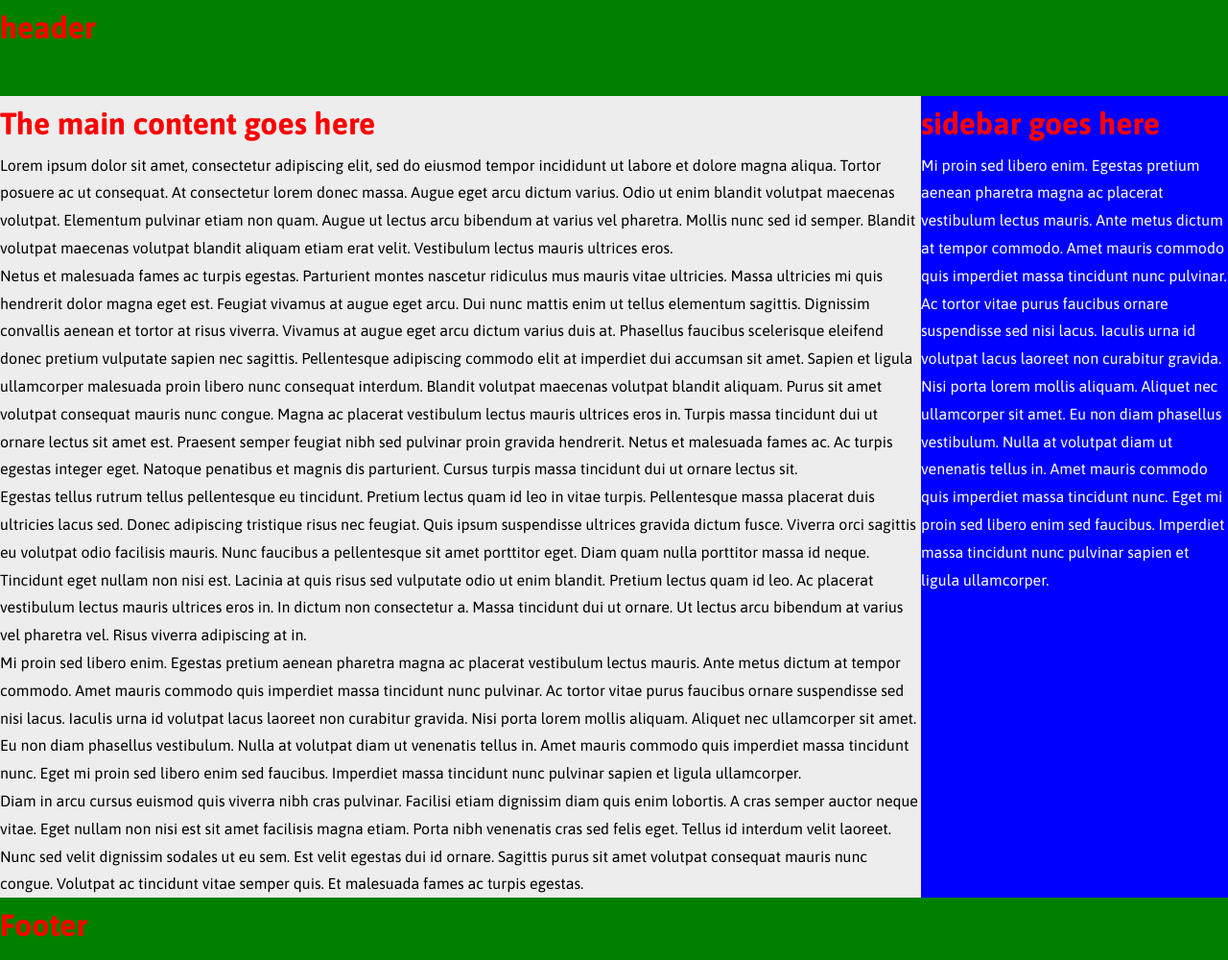
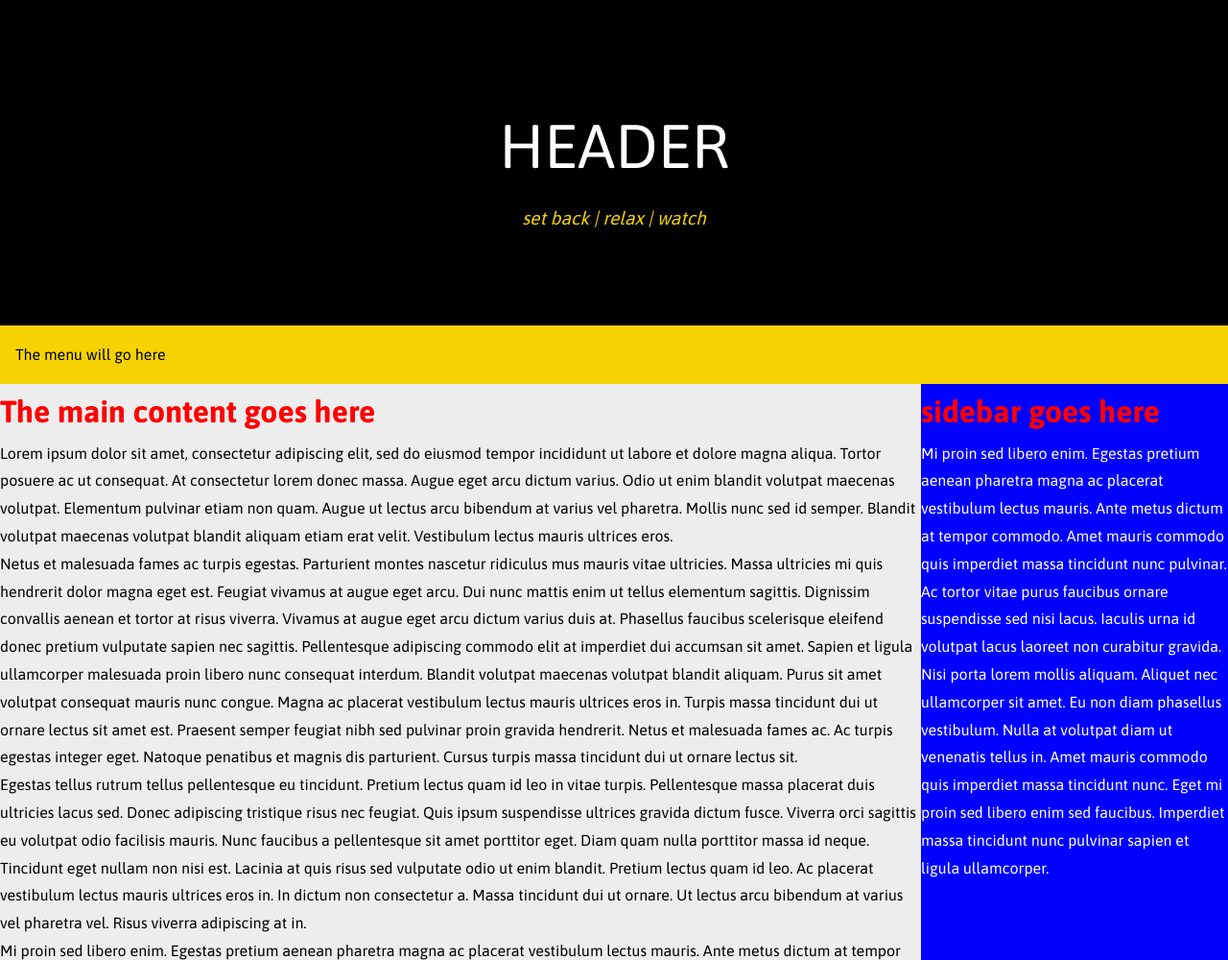
Before and after one commit to sabelogumede/flexbox-project-ui, a plain HTML site: page index.html in a window 1280 px wide. Shown: the top 1000 px of the page at 96% size. Drawn offline with Linux system fonts and the light colour scheme.

Commit message:
header flex styling

```diff
--- a/css/style.css
+++ b/css/style.css
@@ -18,7 +18,7 @@ body {
 }
 
 header, footer {
-    background-color: green;
+    background-color: black;
     height: 100px;
 }
 .sidebar-right {
@@ -34,7 +34,7 @@ p {
     margin: 0;
 }
 
-/* flexbox media query */
+/* flexbox media query for main-side */
 @media screen and (min-width: 1120px) {
 
     .content-area {
@@ -47,3 +47,52 @@ p {
 
 
 }
+
+/* -----------------------------------------------------------------------------
+    START THE HEADER STYLES
+--------------------------------------------------------------------------------*/
+.site-header {
+    height: 400px;
+    display: flex;
+    flex-flow: column;
+}
+.site-info {
+    flex-grow: 1;
+    /* center content inside */
+    display: flex;
+    flex-flow: column;
+    justify-content: center;
+}
+.site-title {
+    margin: 0;
+    font-size: 2em;
+    font-weight: 300;
+    text-align: center;
+    color: white;
+    text-transform: uppercase;
+}
+.site-description {
+    text-align: center;
+    color: #F6D200;
+    font-size: 1.2em;
+    margin-top: -1.8;
+    font-style: italic;
+}
+.main-menu {
+    padding: 1em 1em;
+    color: black;
+    background-color: #F6D200;
+}
+
+
+@media screen and (min-width: 1120px) {
+
+    .site-title {
+        font-size: 4em;
+    }
+}
+
+
+/* -----------------------------------------------------------------------------
+    END THE HEADER STYLES
+--------------------------------------------------------------------------------*/
--- a/index.html
+++ b/index.html
@@ -26,8 +26,16 @@
         <div class="outer-wrap">
 
             <header class="site-header">
-                <h1 class="site-title">header</h1>
-            </header>
+
+                <div class="site-info">
+                    <h1 class="site-title">header</h1>
+                    <p class="site-description">set back | relax | watch</p>
+                </div>
+
+                <nav class="main-menu">The menu will go here</nav>
+
+
+            </header><!-- site header -->
 
             <div class="content-area">
                 <main class="main-content-area">
```
